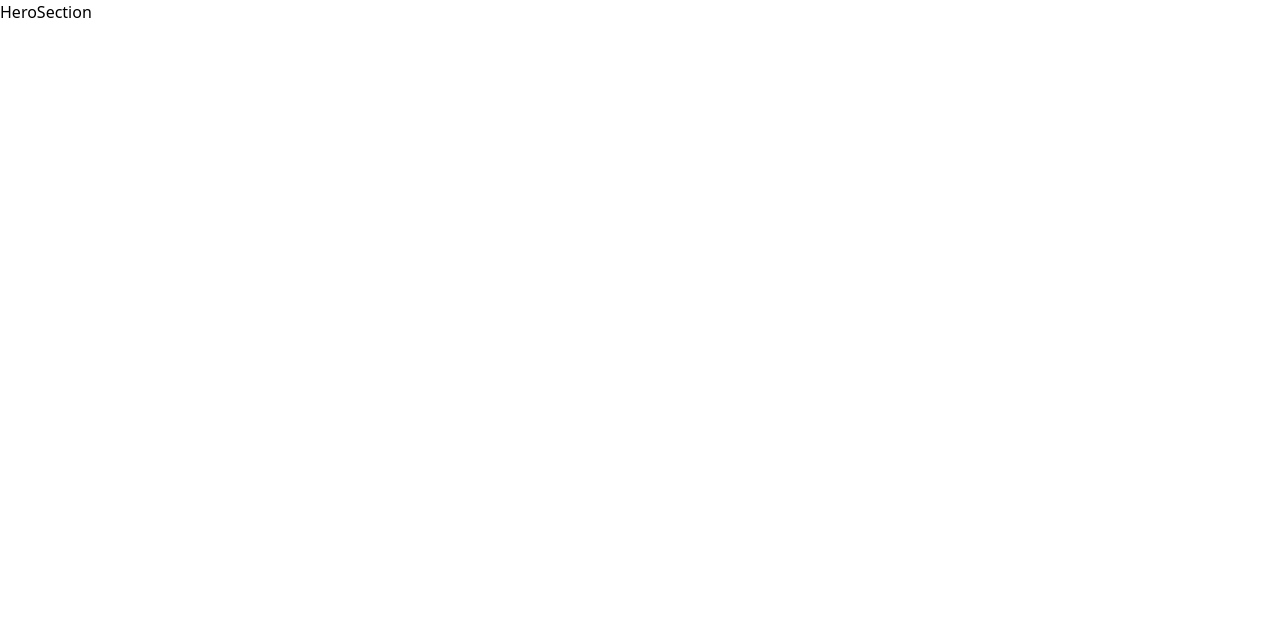
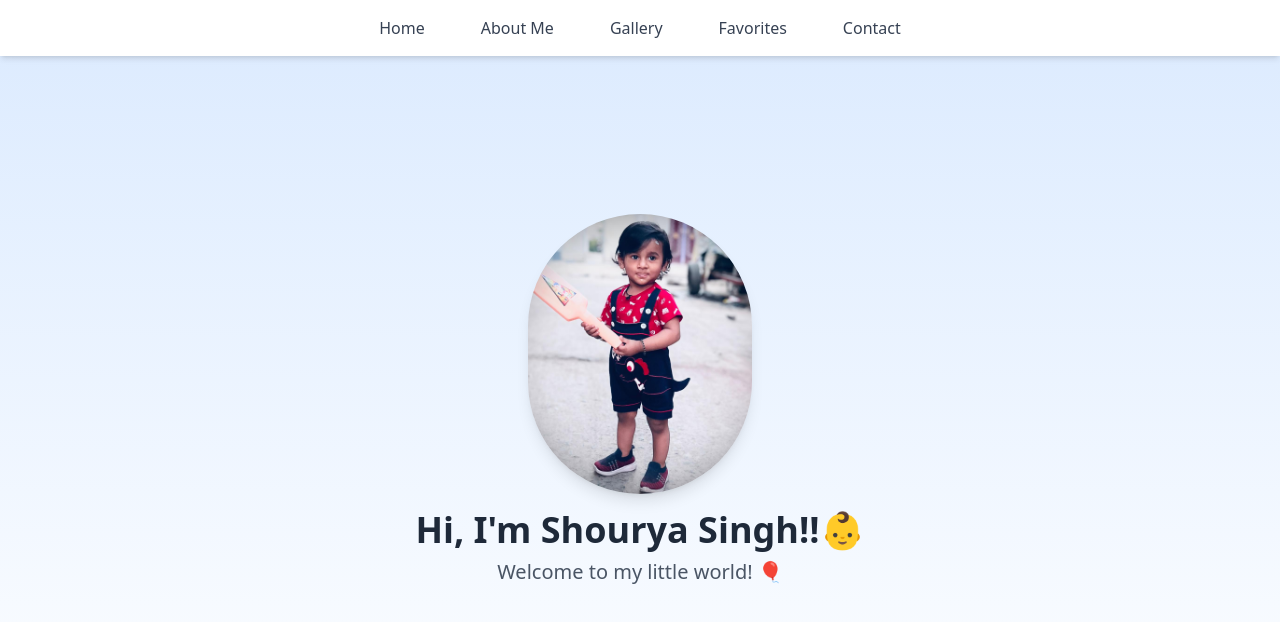
Before and after one commit to Raushan022/portfolio-shourya, a React (Vite) app: page / in a window 1280 px wide. Shown: the top 622 px of the page. Built offline with nearby package versions, Linux system fonts and the light colour scheme.

Commit message:
added navbar and hero section

```diff
--- a/src/App.jsx
+++ b/src/App.jsx
@@ -1,9 +1,11 @@
 import "./App.css";
 import HeroSection from "./components/HeroSection";
+import Navbar from "./components/navbar";
 
 function App() {
   return (
     <>
+      <Navbar />
       <HeroSection />
     </>
   );
--- a/src/components/HeroSection.jsx
+++ b/src/components/HeroSection.jsx
@@ -1,7 +1,22 @@
 import React from "react";
+import shourya_pic from "../assets/shourya_pic.jpeg";
 
 const HeroSection = () => {
-  return <div>HeroSection</div>;
+  return (
+    <div className="flex flex-col items-center justify-center min-h-screen bg-gradient-to-b from-blue-100 to-white text-center p-4">
+      <img
+        src={shourya_pic}
+        alt="shourya_pic"
+        className="w-70 h-70 sm:w-56 rounded-full shadow-lg object-cover"
+      />
+      <h1 className="text-3xl sm:text-4xl font-bold mt-4 text-gray-800">
+        Hi, I'm Shourya Singh!!👶
+      </h1>
+      <p className="text-lg sm:text-xl text-gray-600 mt-2">
+        Welcome to my little world! 🎈
+      </p>
+    </div>
+  );
 };
 
 export default HeroSection;
--- a/src/components/navbar.jsx
+++ b/src/components/navbar.jsx
@@ -1,7 +1,84 @@
-import React from "react";
+import React, { useState } from "react";
 
-const navbar = () => {
-  return <div>navbar</div>;
+const Navbar = () => {
+  const [isOpen, setIsOpen] = useState(false);
+  return (
+    <nav className="bg-white shadow-md fixed top-0 left-0 w-full z-10">
+      <div className="container mx-auto flex justify-center items-center p-4">
+        {/* navbar menu button for mobile */}
+        <button
+          className="md:hidden text-gray-700 text-2xl"
+          onClick={() => setIsOpen(!isOpen)}
+        >
+          ☰
+        </button>
+
+        {/* Desktop Menu */}
+        <ul className=" hidden md:flex space-x-6 text-gray-700 gap-8">
+          <li>
+            <a href="#" className="hover:text-blue-500 hover:font-semibold">
+              Home
+            </a>
+          </li>
+          <li>
+            <a
+              href="#about"
+              className="hover:text-blue-500 hover:font-semibold"
+            >
+              About Me
+            </a>
+          </li>
+          <li>
+            <a
+              href="#gallery"
+              className="hover:text-blue-500 hover:font-semibold"
+            >
+              Gallery
+            </a>
+          </li>
+          <li>
+            <a
+              href="#favorites"
+              className="hover:text-blue-500 hover:font-semibold"
+            >
+              Favorites
+            </a>
+          </li>
+          <li>
+            <a
+              href="#contact"
+              className="hover:text-blue-500 hover:font-semibold"
+            >
+              Contact
+            </a>
+          </li>
+        </ul>
+      </div>
+
+      {/* mobile dropdown menu */}
+      <div
+        className={`md:hidden overflow-hidden transition-all duration-300 ${
+          isOpen ? "max-h-60 opacity-100" : "max-h-0 opacity-0"
+        } `}
+      >
+        <ul className="flex flex-col items-center space-y-4 p-4">
+          {["Home", "About Me", "Gallery", "Favorites", "Contact"].map(
+            (item) => (
+              <li key={item}>
+                <a
+                  href={`#${item.toLowerCase().replace(/\s+/g, "")}`}
+                  className="px-4 py-2 rounded-md transition duration-300 block"
+                  onClick={() => setIsOpen(false)}
+                >
+                  {item}
+                </a>
+              </li>
+            )
+          )}
+        </ul>
+      </div>
+    </nav>
+  );
 };
 
-export default navbar;
+export default Navbar;
```
Also changed, not shown: src/assets/shourya_pic.jpeg (added).
